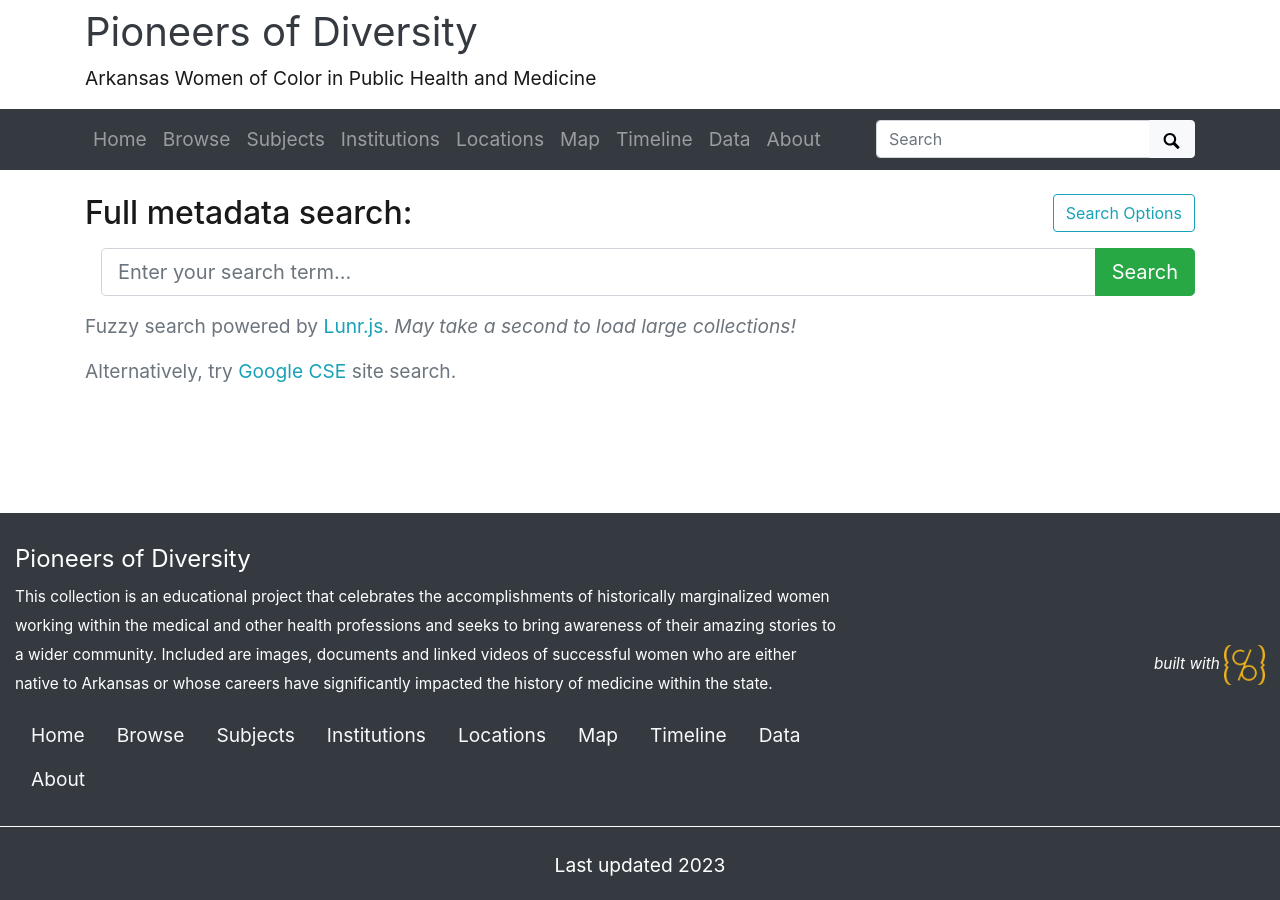
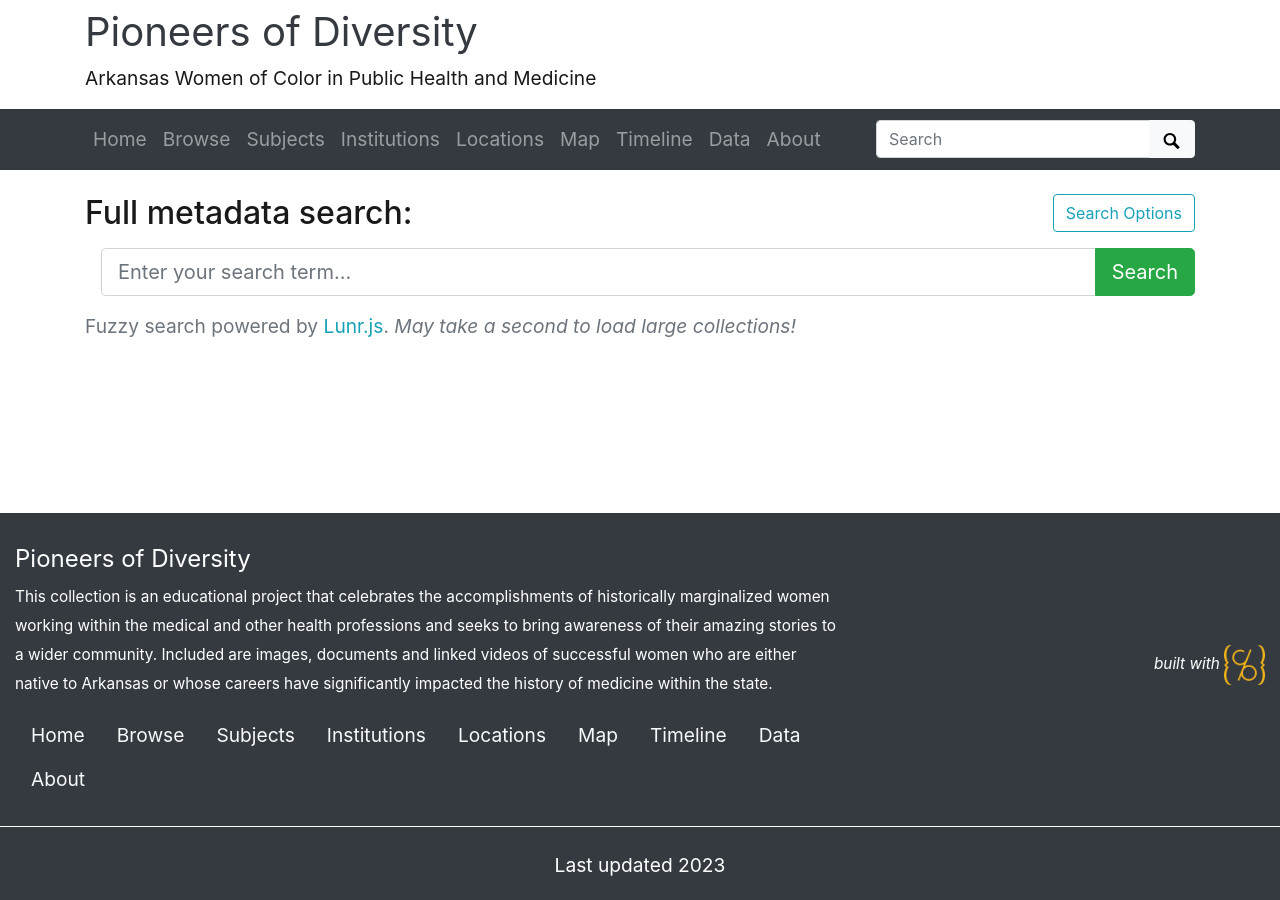
Before and after one commit to Starkad2/Wocim-GH2, a Jekyll site: the page built from pages/search.md, in a window 1280 px wide. Built offline with Jekyll 4.4.1, drawn with Linux system fonts in a browser that asks for light colours; some of the changed lines change nothing that is shown.

Commit message:
Update _config.yml

```diff
--- a/_config.yml
+++ b/_config.yml
@@ -49,7 +49,7 @@ metadata: Wocim
 # Add your google-analytics-id to automatically add the embed code, e.g. "UA-76328753-1"
 google-analytics-id: G-3EWD7JZE53
 # to populate a Google CSE add the id, e.g. "002151703305773322890:1pu3smhw1t8"
-google-cse-id: 002151703305773322890:1pu3smhw1t8
+# google-cse-id:
 
 ##########
 # ROBOTS EXCLUDE
```
